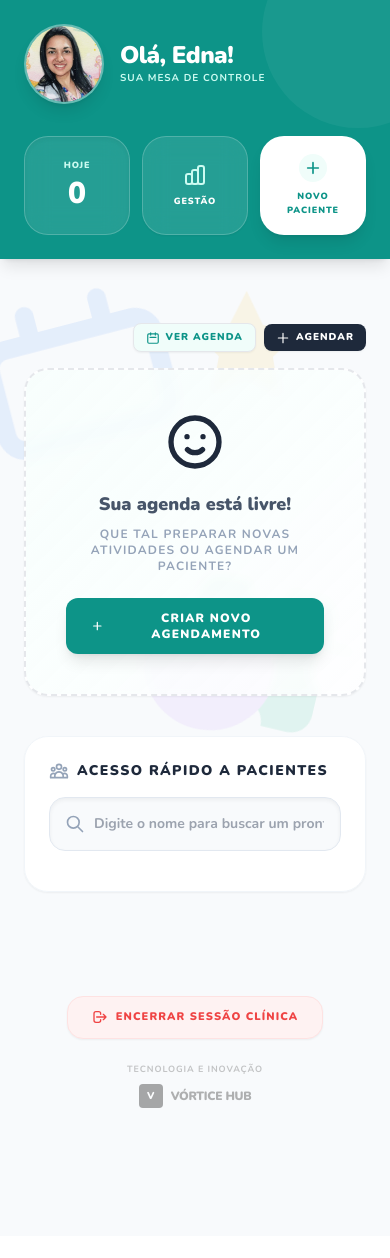
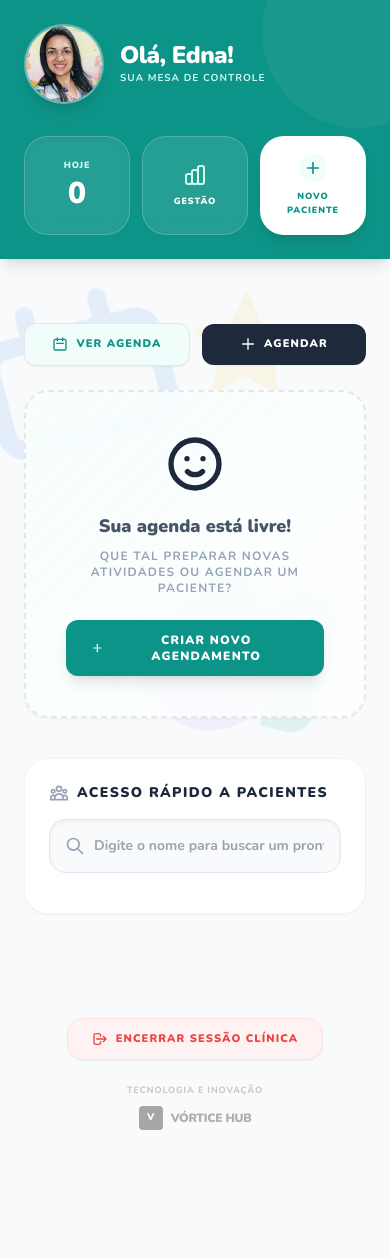
Before and after one commit to William-M-Dias/app-to, a Flask app: page / in a window 390 px wide. Before the commit the page ends 1108 px from the top, so only its background shows below. Run offline with Flask 3, Linux system fonts and the light colour scheme; the visitor is signed in with stand-in values (Sample User, id 1); data that the repository does not hold is empty; some libraries are stand-ins or nearby versions.

Commit message:
feat: ajusta responsividade da agenda mobile, botoes centralizados e atalho para prontuario

```diff
--- a/app/routes/consulta_bp.py
+++ b/app/routes/consulta_bp.py
@@ -118,7 +118,6 @@ def registrar_evolucao():
 
         consulta_existente = None
 
-        # 1. ATUALIZAR UM AGENDAMENTO (Baixa de Sessão: Realizado, Falta ou Cancelado)
         if status_recebido in ['Realizado', 'Falta', 'Cancelado']:
             inicio_dia = datetime.combine(data_apenas, datetime.min.time())
             fim_dia = datetime.combine(data_apenas, datetime.max.time())
@@ -140,7 +139,6 @@ def registrar_evolucao():
                 db.session.commit()
                 return jsonify({"mensagem": "Agenda atualizada com evolução/falta!"}), 200
 
-        # 2. SE CHEGOU AQUI, É UM NOVO AGENDAMENTO (Podendo ser único ou recorrente)
         recorrente = dados.get('recorrente', False)
 
         if recorrente:
@@ -179,7 +177,6 @@ def registrar_evolucao():
             return jsonify({"mensagem": f"{consultas_criadas} sessões agendadas com sucesso!"}), 201
 
         else:
-            # 3. AGENDAMENTO ÚNICO
             nova_consulta = Consulta(
                 paciente_id=paciente_id,
                 profissional_id=profissional_id,
@@ -221,7 +218,6 @@ def obter_eventos_calendario():
 
     query = Consulta.query
 
-    # Filtro opcional por profissional
     if prof_id:
         query = query.filter(Consulta.profissional_id == int(prof_id))
 
@@ -253,6 +249,7 @@ def obter_eventos_calendario():
 
             eventos.append({
                 "id": c.id,
+                "paciente_id": paciente.id, # <--- INJEÇÃO DO ID PARA O CLIQUE FUNCIONAR!
                 "title": titulo,
                 "start": c.data_hora.isoformat(),
                 "end": fim_estimado.isoformat(),
--- a/app/templates/index.html
+++ b/app/templates/index.html
@@ -142,18 +142,17 @@
                 </div>
             </template>
             <div class="relative">
-                <div class="flex justify-end items-end mb-4">
-                    <div class="flex items-center gap-2">
-                        <a href="/agenda" class="bg-clinica-50 hover:bg-clinica-100 text-clinica-600 border border-clinica-200 px-3 py-1.5 rounded-lg text-[10px] font-black uppercase tracking-widest flex items-center gap-1.5 shadow-sm active:scale-95 transition-all">
-                            <svg class="w-3.5 h-3.5" fill="none" stroke="currentColor" viewBox="0 0 24 24"><path stroke-linecap="round" stroke-linejoin="round" stroke-width="2" d="M8 7V3m8 4V3m-9 8h10M5 21h14a2 2 0 002-2V7a2 2 0 00-2-2H5a2 2 0 00-2 2v12a2 2 0 002 2z"></path></svg>
-                            Ver Agenda
-                        </a>
 
-                        <button @click="abrirModalAgendamento()" class="bg-slate-800 hover:bg-slate-900 text-white px-3 py-1.5 rounded-lg text-[10px] font-black uppercase tracking-widest flex items-center gap-1.5 shadow-sm active:scale-95 transition-all">
-                            <svg class="w-3.5 h-3.5" fill="none" stroke="currentColor" viewBox="0 0 24 24"><path stroke-linecap="round" stroke-linejoin="round" stroke-width="2" d="M12 4v16m8-8H4"></path></svg>
-                            Agendar
-                        </button>
-                    </div>
+                <div class="flex justify-center items-center mb-6 gap-3 w-full">
+                    <a href="/agenda" class="flex-1 justify-center bg-clinica-50 hover:bg-clinica-100 text-clinica-600 border border-clinica-200 px-4 py-3 rounded-xl text-[11px] font-black uppercase tracking-widest flex items-center gap-2 shadow-sm active:scale-95 transition-all">
+                        <svg class="w-4 h-4" fill="none" stroke="currentColor" viewBox="0 0 24 24"><path stroke-linecap="round" stroke-linejoin="round" stroke-width="2" d="M8 7V3m8 4V3m-9 8h10M5 21h14a2 2 0 002-2V7a2 2 0 00-2-2H5a2 2 0 00-2 2v12a2 2 0 002 2z"></path></svg>
+                        Ver Agenda
+                    </a>
+
+                    <button @click="abrirModalAgendamento()" class="flex-1 justify-center bg-slate-800 hover:bg-slate-900 text-white px-4 py-3 rounded-xl text-[11px] font-black uppercase tracking-widest flex items-center gap-2 shadow-sm active:scale-95 transition-all">
+                        <svg class="w-4 h-4" fill="none" stroke="currentColor" viewBox="0 0 24 24"><path stroke-linecap="round" stroke-linejoin="round" stroke-width="2" d="M12 4v16m8-8H4"></path></svg>
+                        Agendar
+                    </button>
                 </div>
 
                 <template x-if="agendaVisual.length === 0 && !carregando">
```
Also changed, not shown: app/templates/agenda.html (+20 -6 lines).
